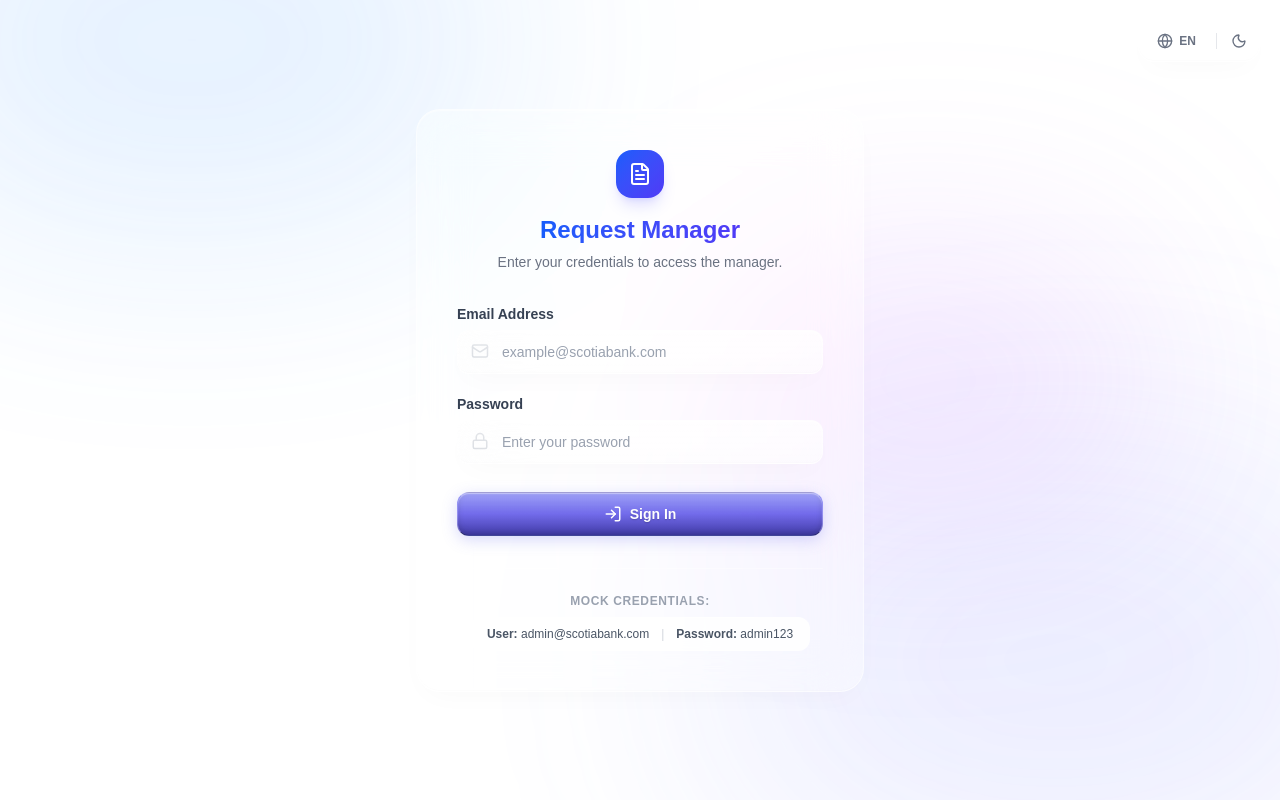
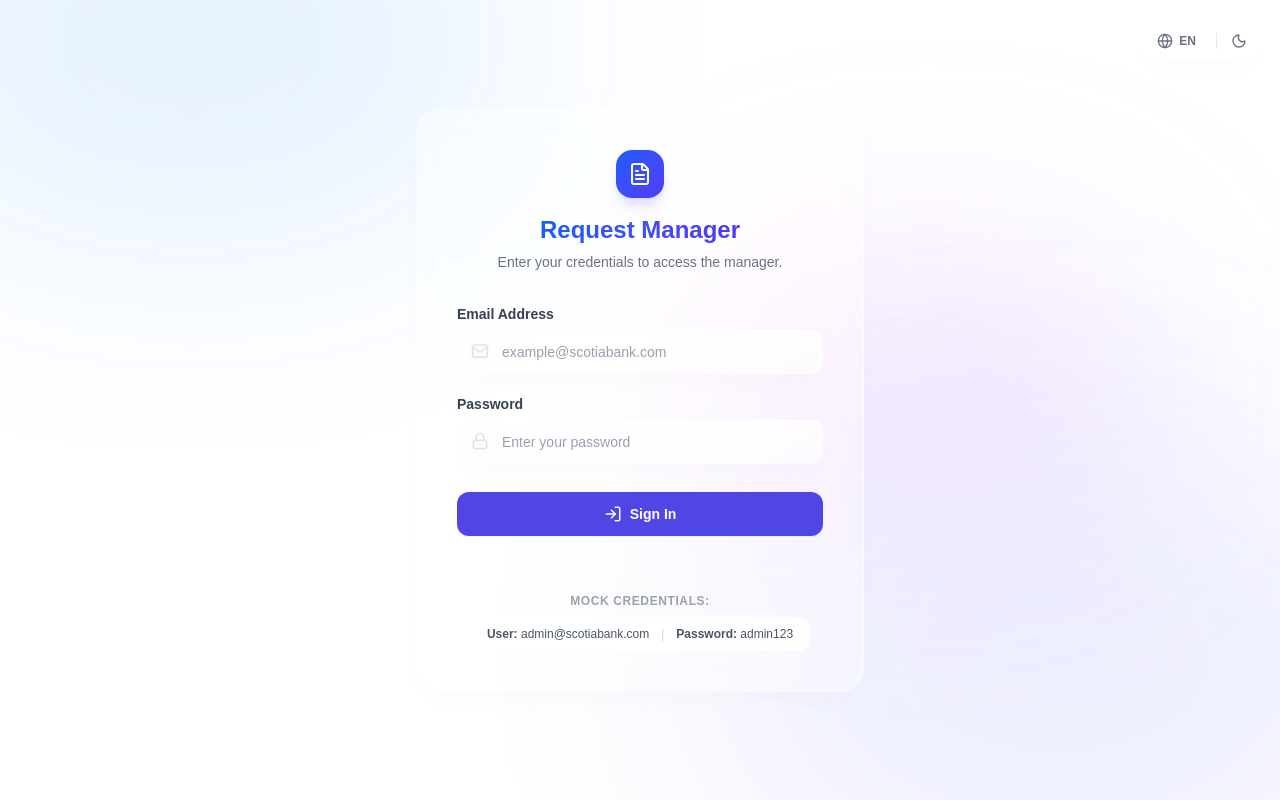
Before and after one commit to artxga/reto-tecnico-scotiabank-front, a Next.js app: page /login in a window 1280 px wide. Built offline with nearby package versions, Linux system fonts and the light colour scheme.

Commit message:
refactor: replace complex liquid glass button styles with simplified flat designs and update dark mode UI consistency.

```diff
--- a/src/app/(dashboard)/requests/[id]/page.tsx
+++ b/src/app/(dashboard)/requests/[id]/page.tsx
@@ -146,7 +146,7 @@ export default function RequestDetailPage({ params }: { params: Promise<{ id: st
           <div className="flex flex-col sm:flex-row sm:items-start justify-between gap-4">
             <div>
               <h1 className="text-xl sm:text-2xl font-bold text-gray-900 mb-2">{request.title}</h1>
-              <p className="text-gray-500 font-mono text-xs bg-gray-100 px-2 py-1 rounded-md inline-block">ID: {request.id}</p>
+              <p className="text-gray-500 font-mono text-xs bg-gray-100 dark:bg-slate-800/60 dark:text-gray-400 px-2 py-1 rounded-md inline-block">ID: {request.id}</p>
             </div>
             <div className="flex flex-row sm:flex-col items-center sm:items-end gap-2 shrink-0">
               <Badge variant={request.status} className="px-3 py-1 text-sm shadow-sm" />
--- a/src/app/globals.css
+++ b/src/app/globals.css
@@ -129,113 +129,48 @@ select option {
 }
 
 /* ==========================================================================
-   Liquid Glass Buttons (Light Mode)
+   Simple Buttons (Light Mode)
    ========================================================================== */
 
-/* Primary Glossy Gel Button */
+/* Primary Button */
 .btn-primary-liquid,
 .glass-btn-primary {
-  background: linear-gradient(180deg, rgba(99, 102, 241, 0.95) 0%, rgba(79, 70, 229, 0.8) 50%, rgba(55, 48, 163, 0.95) 100%) !important;
-  backdrop-filter: blur(8px) !important;
-  -webkit-backdrop-filter: blur(8px) !important;
-  border-top: 1px solid rgba(255, 255, 255, 0.5) !important;
-  border-left: 1px solid rgba(255, 255, 255, 0.25) !important;
-  border-right: 1px solid rgba(255, 255, 255, 0.25) !important;
-  border-bottom: 1.5px solid rgba(15, 23, 42, 0.45) !important;
+  background-color: #4f46e5 !important;
   color: #ffffff !important;
-  text-shadow: 0 1px 1.5px rgba(0, 0, 0, 0.2) !important;
-  box-shadow:
-    0 4px 15px rgba(99, 102, 241, 0.25),
-    inset 0 1px 1px rgba(255, 255, 255, 0.4),
-    inset 0 -2px 6px rgba(0, 0, 0, 0.15) !important;
-  transition: all 0.25s cubic-bezier(0.4, 0, 0.2, 1) !important;
-  position: relative;
-  overflow: hidden;
-  display: inline-flex;
-  align-items: center;
-  justify-content: center;
-}
-
-.btn-primary-liquid::after,
-.glass-btn-primary::after {
-  content: '';
-  position: absolute;
-  top: 0;
-  left: 0;
-  right: 0;
-  height: 50%;
-  background: linear-gradient(180deg, rgba(255, 255, 255, 0.35) 0%, rgba(255, 255, 255, 0) 100%) !important;
-  pointer-events: none;
+  box-shadow: 0 1px 2px 0 rgba(0, 0, 0, 0.05) !important;
+  transition: all 0.2s ease-in-out !important;
+  border: none !important;
 }
 
 .btn-primary-liquid:hover,
 .glass-btn-primary:hover {
-  background: linear-gradient(180deg, rgba(110, 114, 243, 0.98) 0%, rgba(89, 80, 239, 0.85) 50%, rgba(67, 56, 202, 0.98) 100%) !important;
-  box-shadow:
-    0 6px 18px rgba(99, 102, 241, 0.35),
-    inset 0 1px 1px rgba(255, 255, 255, 0.5),
-    inset 0 -2px 6px rgba(0, 0, 0, 0.1) !important;
-  transform: translateY(-1px) scale(1.01) !important;
+  background-color: #4338ca !important;
 }
 
 .btn-primary-liquid:active,
 .glass-btn-primary:active {
-  transform: translateY(1px) scale(0.98) !important;
-  box-shadow:
-    0 2px 8px rgba(99, 102, 241, 0.2),
-    inset 0 1px 2px rgba(0, 0, 0, 0.25) !important;
+  transform: scale(0.98) !important;
 }
 
-/* Secondary Frosted Glossy Button */
+/* Secondary Button */
 .btn-secondary-liquid,
 .glass-btn-secondary {
-  background: linear-gradient(180deg, rgba(255, 255, 255, 0.65) 0%, rgba(255, 255, 255, 0.25) 50%, rgba(245, 247, 250, 0.55) 100%) !important;
-  backdrop-filter: blur(12px) !important;
-  -webkit-backdrop-filter: blur(12px) !important;
-  border-top: 1px solid rgba(255, 255, 255, 0.75) !important;
-  border-left: 1px solid rgba(255, 255, 255, 0.5) !important;
-  border-right: 1px solid rgba(255, 255, 255, 0.5) !important;
-  border-bottom: 1.5px solid rgba(0, 0, 0, 0.12) !important;
-  color: #334155 !important;
-  box-shadow:
-    0 4px 12px rgba(0, 0, 0, 0.02),
-    inset 0 1px 1px rgba(255, 255, 255, 0.7),
-    inset 0 -2px 6px rgba(255, 255, 255, 0.3) !important;
-  transition: all 0.25s cubic-bezier(0.4, 0, 0.2, 1) !important;
-  position: relative;
-  overflow: hidden;
-}
-
-.btn-secondary-liquid::after,
-.glass-btn-secondary::after {
-  content: '';
-  position: absolute;
-  top: 0;
-  left: 0;
-  right: 0;
-  height: 50%;
-  background: linear-gradient(180deg, rgba(255, 255, 255, 0.45) 0%, rgba(255, 255, 255, 0) 100%) !important;
-  pointer-events: none;
+  background-color: #ffffff !important;
+  color: #374151 !important;
+  border: 1px solid #d1d5db !important;
+  box-shadow: 0 1px 2px 0 rgba(0, 0, 0, 0.05) !important;
+  transition: all 0.2s ease-in-out !important;
 }
 
 .btn-secondary-liquid:hover,
 .glass-btn-secondary:hover {
-  background: linear-gradient(180deg, rgba(255, 255, 255, 0.8) 0%, rgba(255, 255, 255, 0.4) 50%, rgba(250, 250, 250, 0.6) 100%) !important;
-  border-top: 1px solid rgba(255, 255, 255, 0.85) !important;
-  box-shadow:
-    0 6px 14px rgba(0, 0, 0, 0.03),
-    inset 0 1px 1px rgba(255, 255, 255, 0.85),
-    inset 0 -2px 6px rgba(255, 255, 255, 0.4) !important;
-  border-color: rgba(99, 102, 241, 0.3) !important;
-  transform: translateY(-1px) scale(1.01) !important;
+  background-color: #f9fafb !important;
+  color: #111827 !important;
 }
 
 .btn-secondary-liquid:active,
 .glass-btn-secondary:active {
-  transform: translateY(1px) scale(0.98) !important;
-  box-shadow:
-    0 2px 6px rgba(0, 0, 0, 0.02),
-    inset 0 1px 2px rgba(0, 0, 0, 0.1) !important;
+  transform: scale(0.98) !important;
 }
 
 /* ==========================================================================
@@ -384,54 +319,29 @@ select option {
   -webkit-backface-visibility: hidden;
 }
 
-/* Liquid Buttons (Dark Mode overrides) */
+/* Simple Buttons (Dark Mode overrides) */
 .dark .btn-primary-liquid,
 .dark .glass-btn-primary {
-  background: linear-gradient(180deg, rgba(99, 102, 241, 0.8) 0%, rgba(79, 70, 229, 0.6) 50%, rgba(49, 46, 129, 0.8) 100%) !important;
-  border-top: 1px solid rgba(255, 255, 255, 0.25) !important;
-  border-bottom: 1.5px solid rgba(0, 0, 0, 0.65) !important;
-  box-shadow:
-    0 6px 18px rgba(99, 102, 241, 0.15),
-    inset 0 1px 1px rgba(255, 255, 255, 0.2),
-    inset 0 -2px 6px rgba(0, 0, 0, 0.25) !important;
+  background-color: #4f46e5 !important;
+  color: #ffffff !important;
 }
 
 .dark .btn-primary-liquid:hover,
 .dark .glass-btn-primary:hover {
-  background: linear-gradient(180deg, rgba(99, 102, 241, 0.9) 0%, rgba(79, 70, 229, 0.75) 50%, rgba(49, 46, 129, 0.9) 100%) !important;
-  box-shadow:
-    0 8px 24px rgba(99, 102, 241, 0.25),
-    inset 0 1px 1px rgba(255, 255, 255, 0.3),
-    inset 0 -2px 6px rgba(0, 0, 0, 0.15) !important;
+  background-color: #6366f1 !important;
 }
 
 .dark .btn-secondary-liquid,
 .dark .glass-btn-secondary {
-  background: linear-gradient(180deg, rgba(255, 255, 255, 0.06) 0%, rgba(255, 255, 255, 0.02) 50%, rgba(255, 255, 255, 0.04) 100%) !important;
-  border-top: 1px solid rgba(255, 255, 255, 0.15) !important;
-  border-left: 1px solid rgba(255, 255, 255, 0.08) !important;
-  border-right: 1px solid rgba(255, 255, 255, 0.08) !important;
-  border-bottom: 1.5px solid rgba(0, 0, 0, 0.45) !important;
-  box-shadow:
-    0 6px 16px rgba(0, 0, 0, 0.25),
-    inset 0 1px 1px rgba(255, 255, 255, 0.1),
-    inset 0 -2px 6px rgba(0, 0, 0, 0.15) !important;
-}
-
-.dark .btn-secondary-liquid::after,
-.dark .glass-btn-secondary::after {
-  background: linear-gradient(180deg, rgba(255, 255, 255, 0.08) 0%, rgba(255, 255, 255, 0) 100%) !important;
+  background-color: #1e293b !important;
+  color: #f1f5f9 !important;
+  border: 1px solid #334155 !important;
 }
 
 .dark .btn-secondary-liquid:hover,
 .dark .glass-btn-secondary:hover {
-  background: linear-gradient(180deg, rgba(255, 255, 255, 0.12) 0%, rgba(255, 255, 255, 0.04) 50%, rgba(255, 255, 255, 0.07) 100%) !important;
-  border-top: 1px solid rgba(255, 255, 255, 0.22) !important;
-  box-shadow:
-    0 8px 20px rgba(0, 0, 0, 0.35),
-    inset 0 1px 1px rgba(255, 255, 255, 0.15),
-    inset 0 -2px 6px rgba(0, 0, 0, 0.05) !important;
-  border-color: rgba(129, 140, 248, 0.3) !important;
+  background-color: #334155 !important;
+  border-color: #475569 !important;
 }
 
 /* Badges Custom Styling Overrides for Dark Mode visibility */
--- a/src/components/dashboard/kanban-card.tsx
+++ b/src/components/dashboard/kanban-card.tsx
@@ -65,7 +65,7 @@ export function KanbanCard({ request, index }: KanbanCardProps) {
                 <Calendar className="h-3 w-3" />
                 <span>{new Date(request.creationDate).toLocaleDateString(language === "en" ? "en-US" : "es-ES")}</span>
               </div>
-              <span className="text-[10px] font-medium bg-gray-100 text-gray-650 px-2 py-0.5 rounded-full truncate max-w-[80px]" title={translateCategory(request.category)}>
+              <span className="text-[10px] font-medium bg-gray-100 text-gray-650 dark:bg-slate-800 dark:text-slate-300 px-2 py-0.5 rounded-full truncate max-w-[80px]" title={translateCategory(request.category)}>
                 {translateCategory(request.category)}
               </span>
             </div>
--- a/src/components/layout/notifications-menu.tsx
+++ b/src/components/layout/notifications-menu.tsx
@@ -56,7 +56,7 @@ export function NotificationsMenu({ isOpen, onToggle, onClose }: NotificationsMe
       {isOpen && (
         <div
           onClick={(e) => e.stopPropagation()}
-          className="absolute right-0 mt-2 w-80 sm:w-96 rounded-2xl border border-gray-250 dark:border-slate-800 bg-white dark:bg-slate-900 shadow-xl z-50 overflow-hidden"
+          className="absolute right-0 mt-2 w-80 sm:w-96 rounded-2xl border border-gray-100/70 dark:border-slate-800 bg-white dark:bg-slate-900 shadow-xl z-50 overflow-hidden"
         >
           <div className="p-4 border-b border-gray-100 dark:border-slate-800 bg-white/50 dark:bg-slate-900/50 flex justify-between items-center">
             <span className="font-bold text-gray-900 dark:text-white">{t("header.notifications")}</span>
--- a/src/components/layout/user-profile-menu.tsx
+++ b/src/components/layout/user-profile-menu.tsx
@@ -53,7 +53,7 @@ export function UserProfileMenu({ isOpen, onToggle, onClose }: UserProfileMenuPr
       {isOpen && (
         <div
           onClick={(e) => e.stopPropagation()}
-          className="absolute right-0 mt-2 w-72 rounded-2xl border border-gray-250 dark:border-slate-800 bg-white dark:bg-slate-900 shadow-xl z-50 overflow-hidden p-5 space-y-4"
+          className="absolute right-0 mt-2 w-72 rounded-2xl border border-gray-100/70 dark:border-slate-800 bg-white dark:bg-slate-900 shadow-xl z-50 overflow-hidden p-5 space-y-4"
         >
           <div className="flex flex-col items-center text-center space-y-2.5 pb-4 border-b border-gray-100 dark:border-slate-800">
             <div className="h-16 w-16 rounded-full bg-gradient-to-tr from-indigo-100 to-blue-100 flex items-center justify-center text-indigo-700 font-bold text-xl shadow-inner ring-4 ring-indigo-50 dark:ring-indigo-950/20">
--- a/src/components/ui/badge.tsx
+++ b/src/components/ui/badge.tsx
@@ -9,22 +9,22 @@ export interface BadgeProps extends React.HTMLAttributes<HTMLDivElement> {
 
 function Badge({ className, variant = "default", ...props }: BadgeProps) {
   const variants: Record<string, string> = {
-    default: "bg-gray-100 text-gray-800 border-gray-200",
-    secondary: "bg-indigo-100 text-indigo-800 border-indigo-200",
-    outline: "bg-transparent border border-gray-300 text-gray-800",
+    default: "bg-gray-100 text-gray-800 border-gray-200 dark:bg-slate-800 dark:text-slate-300 dark:border-slate-700",
+    secondary: "bg-indigo-100 text-indigo-800 border-indigo-200 dark:bg-indigo-900/40 dark:text-indigo-300 dark:border-indigo-800",
+    outline: "bg-transparent border border-gray-300 text-gray-800 dark:border-slate-700 dark:text-slate-300",
 
     // Status
-    pending: "bg-amber-100 text-amber-800 border-amber-200 shadow-sm",
-    in_review: "bg-fuchsia-100 text-fuchsia-800 border-fuchsia-200 shadow-sm",
-    approved: "bg-emerald-100 text-emerald-800 border-emerald-200 shadow-sm",
-    rejected: "bg-rose-100 text-rose-800 border-rose-200 shadow-sm",
-    closed: "bg-slate-200 text-slate-700 border-slate-300 shadow-sm",
+    pending: "bg-amber-100 text-amber-800 border-amber-200 shadow-sm dark:bg-amber-900/30 dark:text-amber-200 dark:border-amber-900/50",
+    in_review: "bg-fuchsia-100 text-fuchsia-800 border-fuchsia-200 shadow-sm dark:bg-fuchsia-900/30 dark:text-fuchsia-200 dark:border-fuchsia-900/50",
+    approved: "bg-emerald-100 text-emerald-800 border-emerald-200 shadow-sm dark:bg-emerald-900/30 dark:text-emerald-200 dark:border-emerald-900/50",
+    rejected: "bg-rose-100 text-rose-800 border-rose-200 shadow-sm dark:bg-rose-900/30 dark:text-rose-200 dark:border-rose-900/50",
+    closed: "bg-slate-200 text-slate-700 border-slate-300 shadow-sm dark:bg-slate-800/60 dark:text-slate-300 dark:border-slate-700/50",
 
     // Priority
-    low: "bg-teal-50 text-teal-700 border-teal-200",
-    medium: "bg-orange-50 text-orange-700 border-orange-200",
-    high: "bg-red-50 text-red-700 border-red-200 font-bold",
-    critical: "bg-red-600 text-white border-red-700 font-bold shadow-sm animate-pulse",
+    low: "bg-teal-50 text-teal-700 border-teal-200 dark:bg-teal-900/30 dark:text-teal-200 dark:border-teal-900/50",
+    medium: "bg-orange-50 text-orange-700 border-orange-200 dark:bg-orange-900/30 dark:text-orange-200 dark:border-orange-900/50",
+    high: "bg-red-50 text-red-700 border-red-200 font-bold dark:bg-red-900/30 dark:text-red-200 dark:border-red-900/50",
+    critical: "bg-red-600 text-white border-red-700 font-bold shadow-sm animate-pulse dark:bg-red-700 dark:border-red-800",
   }
 
   let language = "es";
--- a/src/components/ui/button.tsx
+++ b/src/components/ui/button.tsx
@@ -10,10 +10,10 @@ const Button = React.forwardRef<HTMLButtonElement, ButtonProps>(
   ({ className, variant = "default", size = "default", ...props }, ref) => {
     const variants = {
       default: "btn-primary-liquid text-white transform active:scale-95",
-      secondary: "btn-secondary-liquid text-gray-800 hover:text-indigo-600 transform active:scale-95",
-      outline: "border-2 border-indigo-200 bg-transparent hover:border-indigo-500 hover:text-indigo-700 text-indigo-600 transform active:scale-95",
-      ghost: "bg-transparent hover:bg-indigo-50 text-indigo-700 transform active:scale-95",
-      danger: "bg-gradient-to-r from-red-500 to-rose-600 text-white hover:from-red-600 hover:to-rose-700 shadow-md hover:shadow-lg transform active:scale-95 border border-transparent",
+      secondary: "btn-secondary-liquid text-gray-800 dark:text-slate-200 hover:text-indigo-600 dark:hover:text-indigo-400 transform active:scale-95",
+      outline: "border-2 border-indigo-200 dark:border-indigo-500/30 bg-transparent hover:border-indigo-500 dark:hover:border-indigo-500/70 hover:text-indigo-700 dark:hover:text-indigo-300 text-indigo-600 dark:text-indigo-400 transform active:scale-95",
+      ghost: "bg-transparent hover:bg-indigo-50 dark:hover:bg-slate-800/50 text-indigo-700 dark:text-indigo-400 transform active:scale-95",
+      danger: "bg-red-600 hover:bg-red-700 text-white shadow-sm transform active:scale-95",
     }
 
     const sizes = {
```
